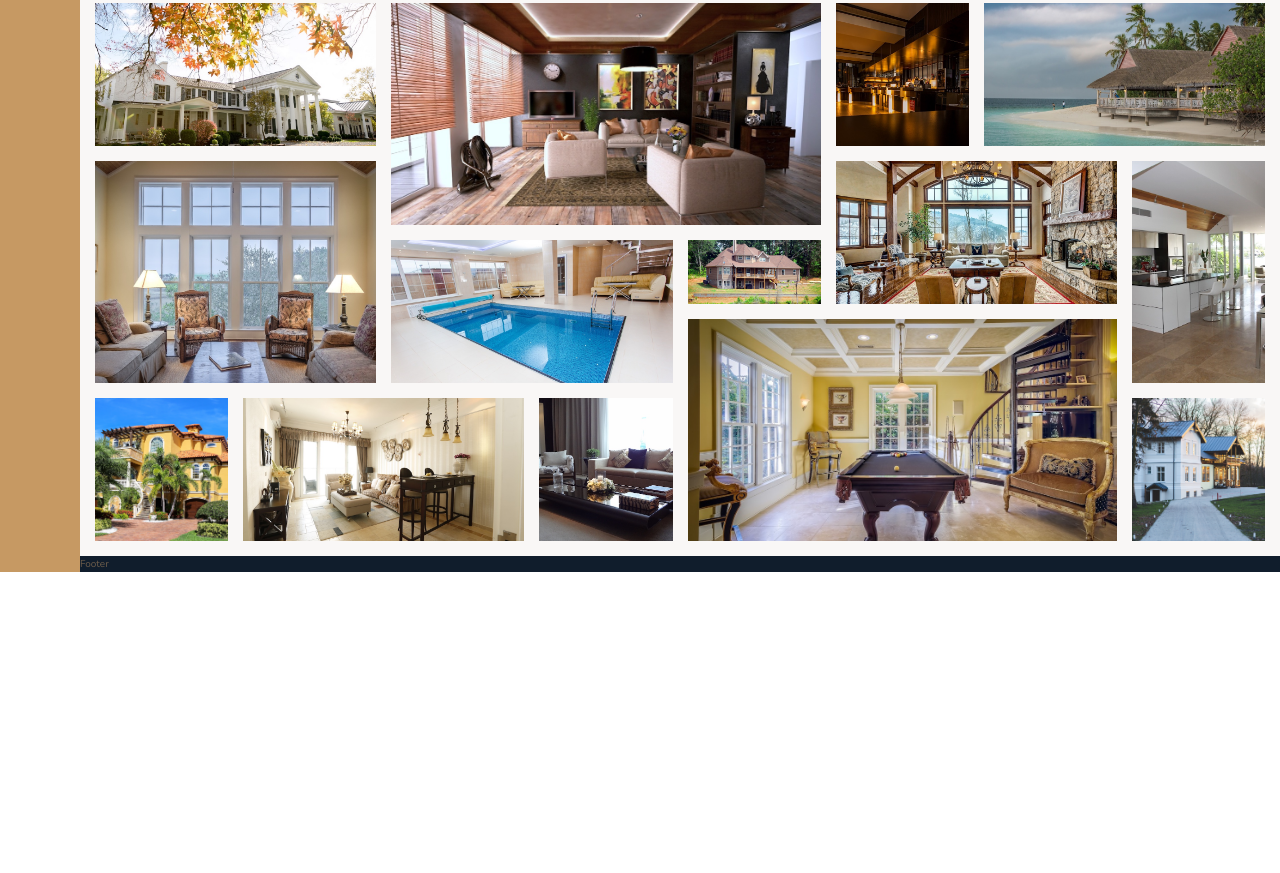
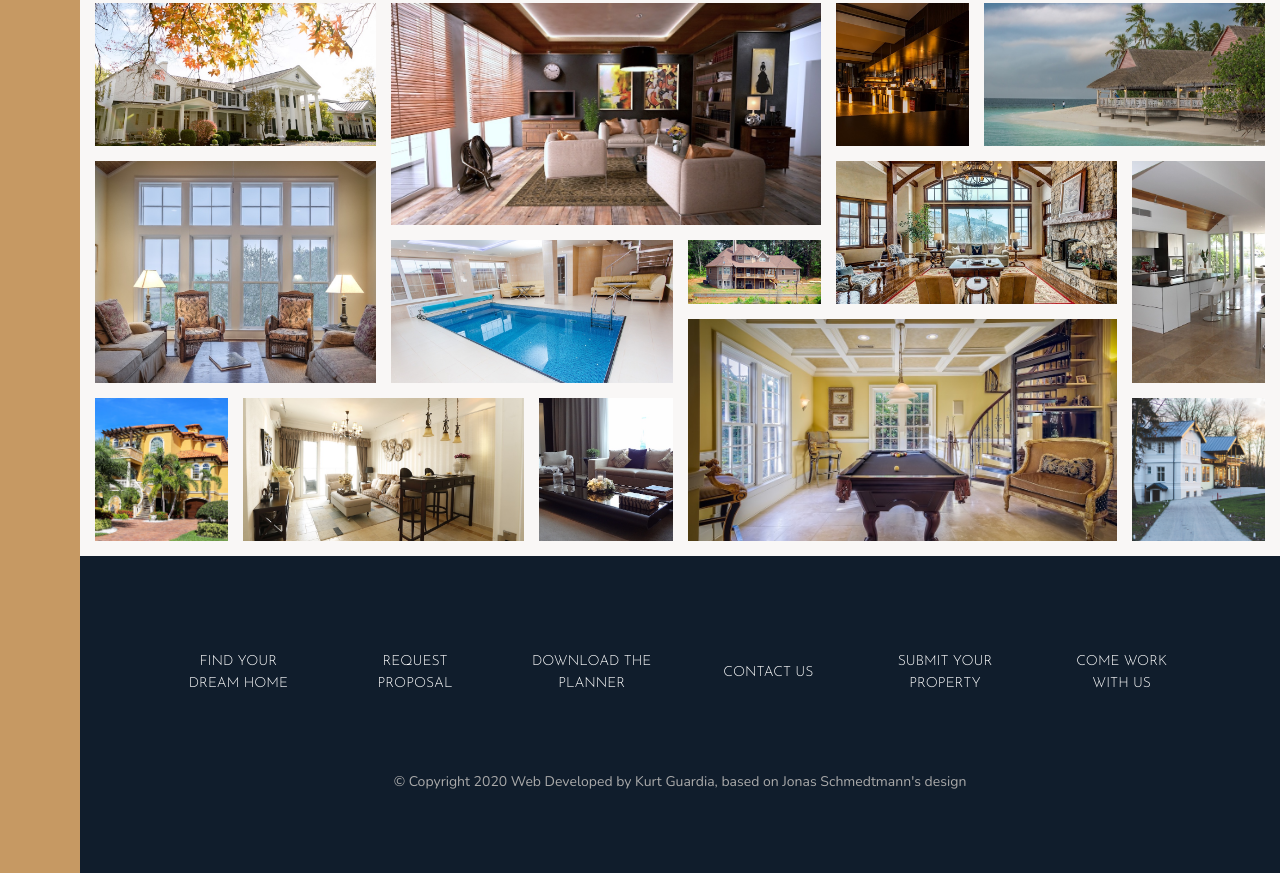
Before and after one commit to KurtGuardia/Nexter, a website: page index.html in a window 1280 px wide. Shown: the part 2931-3804 px from the top of the page. Before the commit the page ends 3503 px from the top, so only its background shows below. Drawn offline with nearby package versions, Linux system fonts and the light colour scheme.

Commit message:
finished Footer section

```diff
--- a/index.html
+++ b/index.html
@@ -363,7 +363,17 @@
     </section>
 
     <footer class="footer">
-      Footer
+
+      <ul class="nav">
+        <li class="nav__item"><a href="#" class="nav__link">Find your dream home</a></li>
+        <li class="nav__item"><a href="#" class="nav__link">Request proposal</a></li>
+        <li class="nav__item"><a href="#" class="nav__link">Download the planner</a></li>
+        <li class="nav__item"><a href="#" class="nav__link">Contact us</a></li>
+        <li class="nav__item"><a href="#" class="nav__link">Submit your property</a></li>
+        <li class="nav__item"><a href="#" class="nav__link">Come work with us</a></li>
+      </ul>
+      <p class="copyright">&copy; Copyright 2020 Web Developed by Kurt Guardia, based on Jonas Schmedtmann's design</p>
+
     </footer>
   </body>
 </html>
--- a/sass/_footer.scss
+++ b/sass/_footer.scss
@@ -1,4 +1,40 @@
 .footer {
     background-color: $color-secondary;
     grid-column: full-start / full-end;
+    padding: 8rem;
 }
+
+.nav{
+    list-style: none;
+
+    display: grid;
+    grid-template-columns: repeat(auto-fit, minmax(15rem, 1fr));
+    grid-gap: 2rem;
+    align-items: center;
+
+    &__link:link,
+    &__link:visited{
+        font-size: 1.4rem;
+        color: white;
+        text-decoration: none;
+        font-family: $font-display;
+        text-transform: uppercase;
+        text-align: center;
+        padding: 1.5rem;
+        display: block;
+        transition: all .5s;
+    }
+
+    &__link:hover,
+    &__link:active{
+        background-color: rgba($color: (#fff), $alpha:.05);
+        transform: translateY(-3px);
+    }
+}
+
+.copyright {
+    font-size: 1.4rem;
+    color: $color-grey-light-2;
+    margin-top: 6rem;
+    text-align: center;
+}
```
Also changed, not shown: css/style.css.
